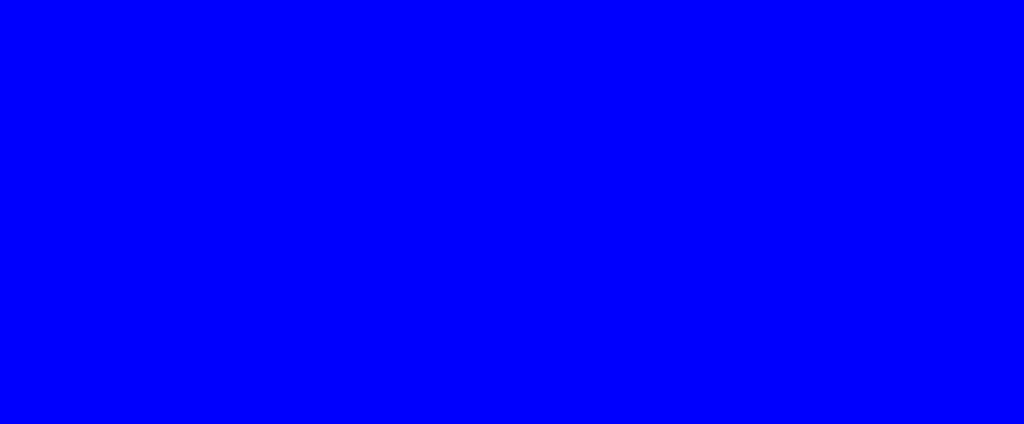
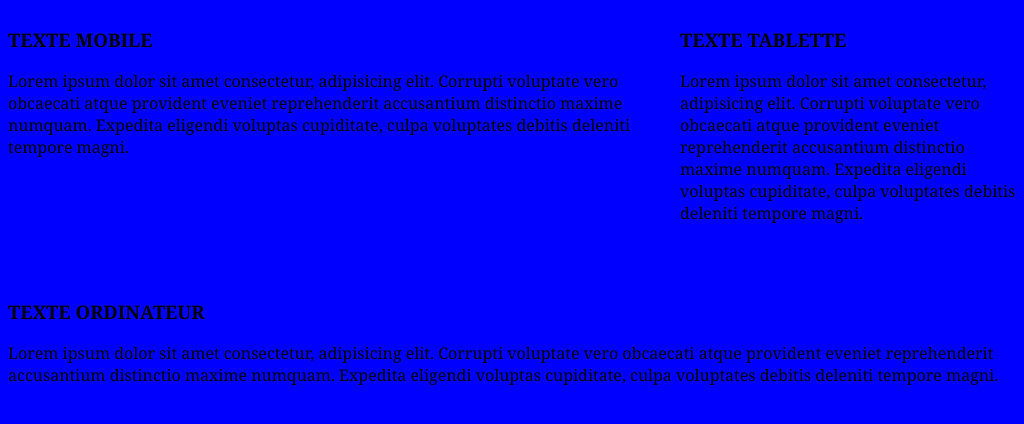
Before and after one commit to AbelF93/responsiveness, a plain HTML site: page responsiveness.html in a window 1024 px wide. Shown: the top 424 px of the page. Drawn offline with Linux system fonts and the light colour scheme.

Commit message:
Flex_Re-Arrange

```diff
--- a/responsiveness.css
+++ b/responsiveness.css
@@ -4,9 +4,8 @@
         background-color:red;
         font-family: Georgia, 'Times New Roman', Times, serif;
         font-size: 1em;
-    }
-#medium,#large{
-    visibility: hidden;
+        display:flex;
+        flex-flow: column wrap;
     }
     }
 
@@ -15,19 +14,29 @@
             body{
                 background-color:green;
                 font-family: Georgia, 'Times New Roman', Times, serif;
-                font-size: 2em;
+                font-size: 1em;
+                display: flex;
+                flex-direction: row;
+
             }
-                #small,#large{
-                    visibility: hidden;
+                #small{
+                    flex:2;
+                }
+                #medium{
+                    flex:1;
+                    max-height: 15%;
+                }
+                #large{
+                   position:absolute;
+                   top:35%;
                 }
         }
 @media (min-width:1024px) {
         body{
             background-color:blue;
             font-family: Georgia, 'Times New Roman', Times, serif;
-            font-size: 3em;
+            font-size: 1em;
+            display: flex;
+            flex-direction: row;
         }
-        #small,#medium{
-            visibility: hidden;
-            }
         }
--- a/responsiveness.html
+++ b/responsiveness.html
@@ -5,7 +5,7 @@
     </head>
     <body>
         <div id="small">
-            <h3>LE VISAGE</h3>
+            <h3>TEXTE MOBILE</h3>
             <p>Lorem ipsum dolor sit amet consectetur, adipisicing elit.
                Corrupti voluptate vero obcaecati atque provident eveniet
                reprehenderit accusantium distinctio maxime numquam.
@@ -13,7 +13,7 @@
               voluptates debitis deleniti tempore magni.</p>
         </div>
         <div id="medium">
-            <h3>LES SEINS</h3>
+            <h3>TEXTE TABLETTE</h3>
             <p>Lorem ipsum dolor sit amet consectetur, adipisicing elit.
                 Corrupti voluptate vero obcaecati atque provident eveniet
                 reprehenderit accusantium distinctio maxime numquam.
@@ -21,7 +21,7 @@
                voluptates debitis deleniti tempore magni.</p>
         </div>
         <div id="large">
-            <h3>LES FESSES</h3>
+            <h3>TEXTE ORDINATEUR</h3>
             <p>Lorem ipsum dolor sit amet consectetur, adipisicing elit.
                 Corrupti voluptate vero obcaecati atque provident eveniet
                 reprehenderit accusantium distinctio maxime numquam.
```
